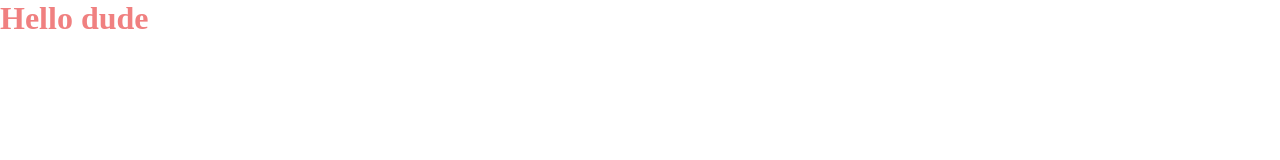
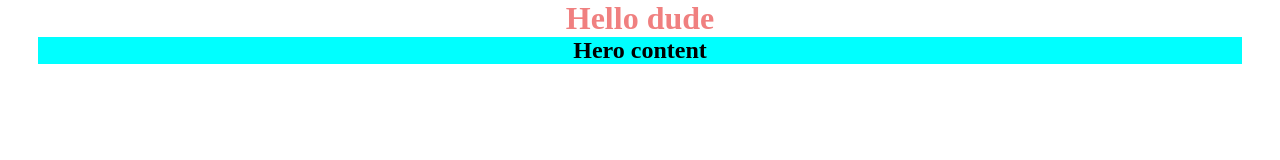
Before and after one commit to NordAl89/simple-template, a plain HTML site: page index.html in a window 1280 px wide. Drawn offline with Linux system fonts and the light colour scheme.

Commit message:
[master] add some content and styles

```diff
--- a/css/main.css
+++ b/css/main.css
@@ -7,3 +7,22 @@
 {
     color: lightcoral;
 }
+
+.container
+{
+    width: 94vw;
+    margin: 0 auto;
+    background-color: cyan;
+}
+
+.title-h1
+{
+  text-align: center;
+}
+
+.title-h2
+{
+    width: 40%;
+    margin: 0 auto;
+    text-align: center;
+}
--- a/index.html
+++ b/index.html
@@ -9,5 +9,15 @@
 </head>
 <body>
     <h1 class="title-h1">Hello dude</h1>
+    <main>
+        <div class="container">
+            <section class="section section-one">
+                <h2 class="title-h2">
+                    Hero content
+                </h2>
+
+            </section>
+        </div>
+    </main>
 </body>
 </html>
```
